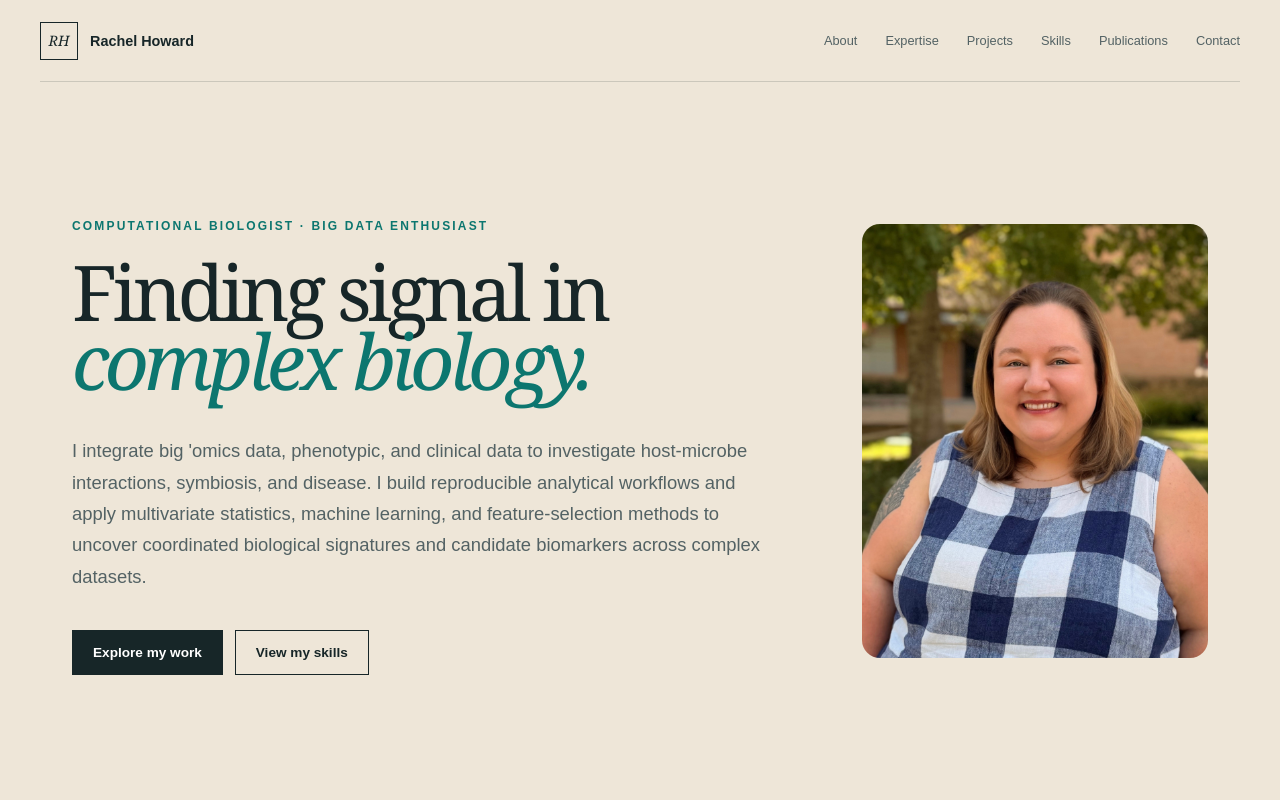
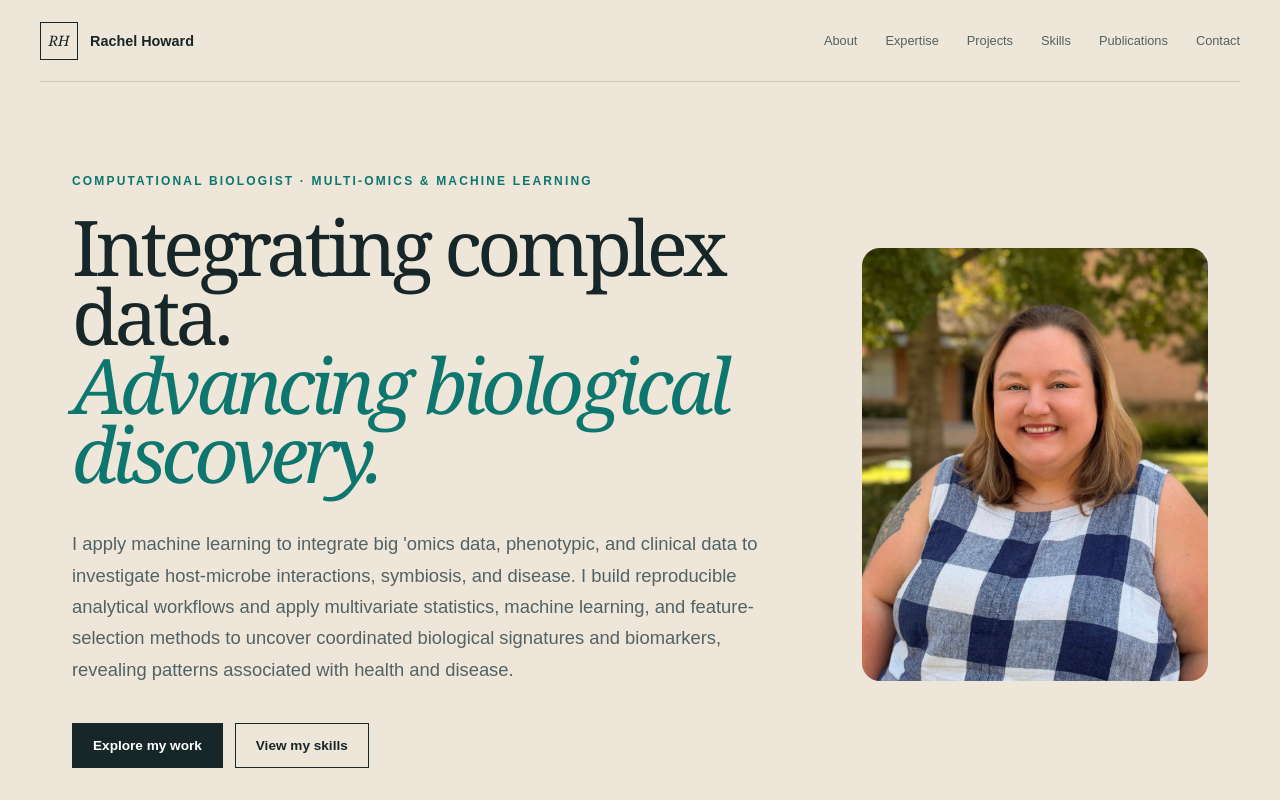
Before and after one commit to rdhoward1/personal-bioinfo-portfolio, a React (Vite) app: page / in a window 1280 px wide. Shown: the top 800 px of the page. Built offline with nearby package versions, Linux system fonts and the light colour scheme.

Commit message:
Update App.jsx

```diff
--- a/src/App.jsx
+++ b/src/App.jsx
@@ -14,21 +14,21 @@ function App() {
         <div className="hero-content">
           <div className="hero-copy">
             <p className="eyebrow">
-              Computational Biologist · Big Data Enthusiast
+              Computational Biologist · Multi-Omics &amp; Machine Learning
             </p>
 
             <h1>
-              Finding signal in
-              <span> complex biology.</span>
+              Integrating complex data.
+              <span> Advancing biological discovery.</span>
             </h1>
 
             <p className="introduction">
-              I integrate big 'omics data, phenotypic, and clinical
-              data to investigate host-microbe interactions, symbiosis, and
+              I apply machine learning to integrate big 'omics data, phenotypic, and
+              clinical data to investigate host-microbe interactions, symbiosis, and
               disease. I build reproducible analytical workflows and apply
               multivariate statistics, machine learning, and feature-selection
               methods to uncover coordinated biological signatures and
-              candidate biomarkers across complex datasets.
+              biomarkers, revealing patterns associated with health and disease.
             </p>
 
             <div className="buttons">
```
